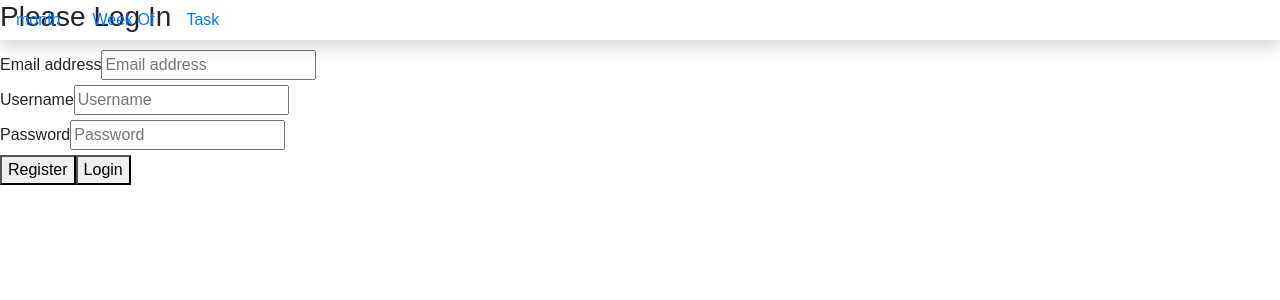
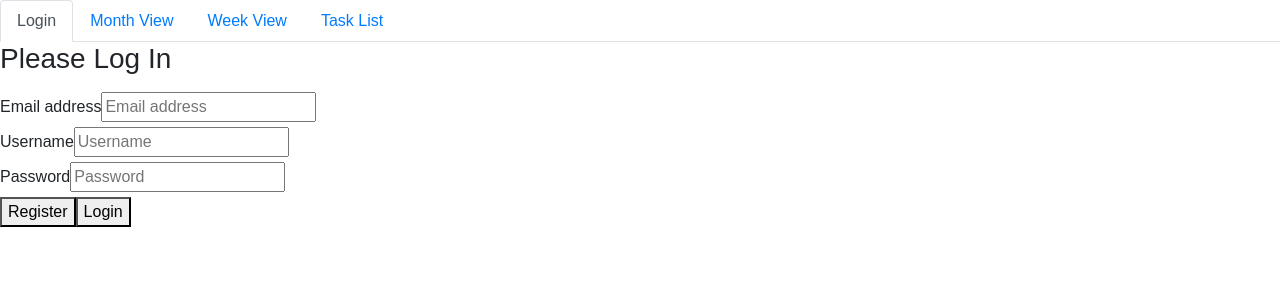
Before and after one commit to gretchenmarie/Planner-capstone, a React (Create React App) app in the folder my-app/: page /login in a window 1280 px wide. Shown: the top 300 px of the page. Built offline with nearby package versions, Linux system fonts and the light colour scheme; no server answers.

Commit message:
tasks have reached CRUD

```diff
--- a/my-app/src/components/ApplicationViews.js
+++ b/my-app/src/components/ApplicationViews.js
@@ -46,8 +46,8 @@ export default class ApplicationViews extends Component {
         .then(tasks => this.setState({
             tasks: tasks
         }))
-    editTask = (id, editedTask) => TaskManager.patch("tasks", id, editedTask)
-        .then(() => TaskManager.getAllOfId("tasks", this.user().id))
+    editTask = (editedTask, id) => TaskManager.edit(editedTask,id)
+       .then(() => TaskManager.getAll("tasks", this.user().id))
         .then(tasks => this.setState({
             tasks: tasks
         }))
@@ -97,7 +97,7 @@ export default class ApplicationViews extends Component {
                             deleteTask={this.deleteTask}
                             editTask={this.editTask} />
                     }} />
-                   <Route path="/tasks/edit/:taskId(\d+)" render={(props) => {
+                   <Route exact path="/tasks/edit/:taskId(\d+)" render={(props) => {
                         return <EditTask {...props}
                             tasks={this.state.tasks}
                             deleteTask={this.deleteTask}
--- a/my-app/src/components/navbar/Nav.js
+++ b/my-app/src/components/navbar/Nav.js
@@ -1,32 +1,52 @@
-import React, { Component } from "react"
-//import { Link } from "react-router-dom"
-//import "bootstrap/dist/css/bootstrap.min.css"
+import React from 'react';
+import { Nav, NavItem, NavLink } from 'reactstrap';
 
-import { Link } from "react-router-dom"
+export default class Example extends React.Component {
+  constructor(props) {
+    super(props);
 
+    this.toggle = this.toggle.bind(this);
+    this.state = {
+      dropdownOpen: false
+    };
+  }
 
+  toggle() {
+    this.setState({
+      dropdownOpen: !this.state.dropdownOpen
+    });
+  }
 
-class Nav extends Component {
-    render() {
-        return (
-            <nav className="navbar navbar-light fixed-top light-blue flex-md-nowrap p-0 shadow">
-                <ul className="nav nav-pills">
-
-                    <li className="nav-item">
-                        <Link className="nav-link" to="/">month</Link>
-                    </li>
-                    <li className="nav-item">
-                        <Link className="nav-link" to="/week">Week Of</Link>
-                    </li>
-                    <li className="nav-item">
-                        <Link className="nav-link" to="/tasks">Task</Link>
-                    </li>
-
-
-                </ul>
-            </nav>
-        )
-    }
+  render() {
+    return (
+      <div>
+        <Nav tabs>
+          <NavItem>
+            <NavLink href="/login" active>Login</NavLink>
+          </NavItem>
+          {/* <Dropdown nav isOpen={this.state.dropdownOpen} toggle={this.toggle}>
+            <DropdownToggle nav caret>
+              Dropdown
+            </DropdownToggle>
+            <DropdownMenu>
+              <DropdownItem header>Header</DropdownItem>
+              <DropdownItem disabled>Action</DropdownItem>
+              <DropdownItem>Another Action</DropdownItem>
+              <DropdownItem divider />
+              <DropdownItem>Another Action</DropdownItem>
+            </DropdownMenu>
+          </Dropdown> */}
+          <NavItem>
+            <NavLink href="/month">Month View</NavLink>
+          </NavItem>
+          <NavItem>
+            <NavLink href="/week">Week View</NavLink>
+          </NavItem>
+          <NavItem>
+            <NavLink  href="/tasks">Task List</NavLink>
+          </NavItem>
+        </Nav>
+      </div>
+    );
+  }
 }
-
-export default Nav
--- a/my-app/src/components/task/TaskCard.js
+++ b/my-app/src/components/task/TaskCard.js
@@ -17,8 +17,13 @@ export default class TaskCard extends Component {
                                  <h5 className="card-title">
 
                                  {this.props.task.name}
+                                 <br />
                                  {this.props.task.detail}
+                                 <br />
                                  {this.props.task.date}
+                                 <br />
+                                 {this.props.task.time}
+                                 <br />
                                  <Link className="nav-link" to={`/tasks/${this.props.task.id}`}>Details</Link>
                                  <button onClick={() => this.props.deleteTask(this.props.task.id)}
                                     className="button">Delete</button>
--- a/my-app/src/components/task/TaskDetail.js
+++ b/my-app/src/components/task/TaskDetail.js
@@ -31,8 +31,8 @@ export default class TaskDetail extends Component {
 
                         </h3>
 
-                        <h4 className="card-title">{task.date}</h4>
-                        <button class="btn">
+                        <h4 className="card-title">{task.date} {task.time}</h4>
+                        <button className="btn">
                         <Link className="nav-link" to={`/tasks/edit/${task.id}`}>Edit</Link>
                           </button>
                         {/* <button
--- a/my-app/src/components/task/TaskList.js
+++ b/my-app/src/components/task/TaskList.js
@@ -2,6 +2,7 @@ import React, { Component } from 'react'
 import TaskCard from './TaskCard'
 import "./Tasks.css"
 import TaskForm from "./TaskForm"
+
 
 //import EditTask from "./EditTask"
 export default class TaskList extends Component {
@@ -15,10 +16,11 @@ export default class TaskList extends Component {
             <section>
                     {
                         this.props.tasks.map(task =>
-                            <TaskCard key={task.id} task={task} {...this.props} />
+                            <TaskCard  key={task.id} task={task}  editTask={this.props.editTask} deleteTask={this.props.deleteTask} {...this.props} />
                         )
                     }
                 </section>
+
 
             </React.Fragment>
         )
--- a/my-app/src/components/task/Tasks.css
+++ b/my-app/src/components/task/Tasks.css
@@ -1,4 +1,11 @@
-
+.card-body{
+    height: 10cm;
+    width: 15cm;
+}
+.card{
+    height: 10cm;
+    width: 15cm;
+}
 .taskcard{
     margin: 12em;
 }
--- a/my-app/src/components/week/Week.js
+++ b/my-app/src/components/week/Week.js
@@ -1,61 +1,65 @@
 import React from 'react';
 import { Card, Button, CardTitle, CardText, Row, Col } from 'reactstrap';
 import "./week.css"
+import {Link} from "react-router-dom"
 const WeekCards = (props) => {
   return (
+
+
     <Row>
+
       <Col sm="9" className="weekcard">
-        <Card className="weekcard" body >
+        <Card className="monday" body >
           <CardTitle>Monday</CardTitle>
-          <CardText>With supporting text below as a natural lead-in to additional content.</CardText>
-          <Button>Go somewhere</Button>
+          <CardText> With supporting text below as a natural lead-in to additional content.</CardText>
+          <Link className="nav-link" to={`/tasks`}> <Button>Task List </Button></Link>
         </Card>
       </Col>
 
       <Col sm="9"className="weekcard">
-        <Card body>
+        <Card body className="tuesday">
           <CardTitle>Tuesday</CardTitle>
           <CardText>With supporting text below as a natural lead-in to additional content.</CardText>
-          <Button>Go somewhere</Button>
+          <Link className="nav-link" to={`/tasks`}> <Button>Task List </Button></Link>
         </Card>
       </Col>
 
       <Col sm="9"className="weekcard">
-        <Card body>
+        <Card body className="wednesday">
           <CardTitle>Wednesday</CardTitle>
           <CardText>With supporting text below as a natural lead-in to additional content.</CardText>
-          <Button>Go somewhere</Button>
+          <Link className="nav-link" to={`/tasks`}> <Button>Task List </Button></Link>
         </Card>
       </Col>
 
       <Col sm="9"className="weekcard">
-        <Card body>
+        <Card body className= "thursday">
           <CardTitle>Thursday</CardTitle>
           <CardText>With supporting text below as a natural lead-in to additional content.</CardText>
-          <Button>Go somewhere</Button>
+          <Link className="nav-link" to={`/tasks`}> <Button>Task List </Button></Link>
         </Card>
       </Col>
 
       <Col sm="9"className="weekcard">
-        <Card body>
+        <Card body className="friday">
           <CardTitle>Friday</CardTitle>
           <CardText>With supporting text below as a natural lead-in to additional content.</CardText>
-          <Button>Go somewhere</Button>
+          <Link className="nav-link" to={`/tasks`}> <Button>Task List </Button></Link>
         </Card>
       </Col>
 
       <Col sm="9"className="weekcard">
-        <Card body>
+        <Card body className="saturday">
           <CardTitle>Saturday</CardTitle>
           <CardText>With supporting text below as a natural lead-in to additional content.</CardText>
-          <Button>Go somewhere</Button>
+          <Link className="nav-link" to={`/tasks`}> <Button>Task List </Button></Link>
         </Card>
       </Col>
       <Col sm="9"className="weekcard">
-        <Card body>
+        <Card body className="sunday">
           <CardTitle>Sunday</CardTitle>
           <CardText>With supporting text below as a natural lead-in to additional content.</CardText>
-          <Button>Go somewhere</Button>
+          <Link className="nav-link" to={`/tasks`}> <Button>Task List </Button></Link>
         </Card>
       </Col>
     </Row>
--- a/my-app/src/modules/TaskManager.js
+++ b/my-app/src/modules/TaskManager.js
@@ -26,8 +26,9 @@ post: {
     }
 },
 edit: {
-    value: function (editTask) {
-        return fetch(`${remoteURL}/tasks`, {
+    value: function (editTask,id) {
+        console.log(editTask,"API")
+        return fetch(`${remoteURL}/tasks/${id}`, {
             method: "PATCH",
             headers: {
                 "Content-Type": "application/json"
```
Also changed, not shown: my-app/src/components/task/EditTask.js (+19 -8 lines), my-app/src/components/task/TaskForm.js (+10 -4 lines), 1 other file (tests, documents, lock files or other folders).
